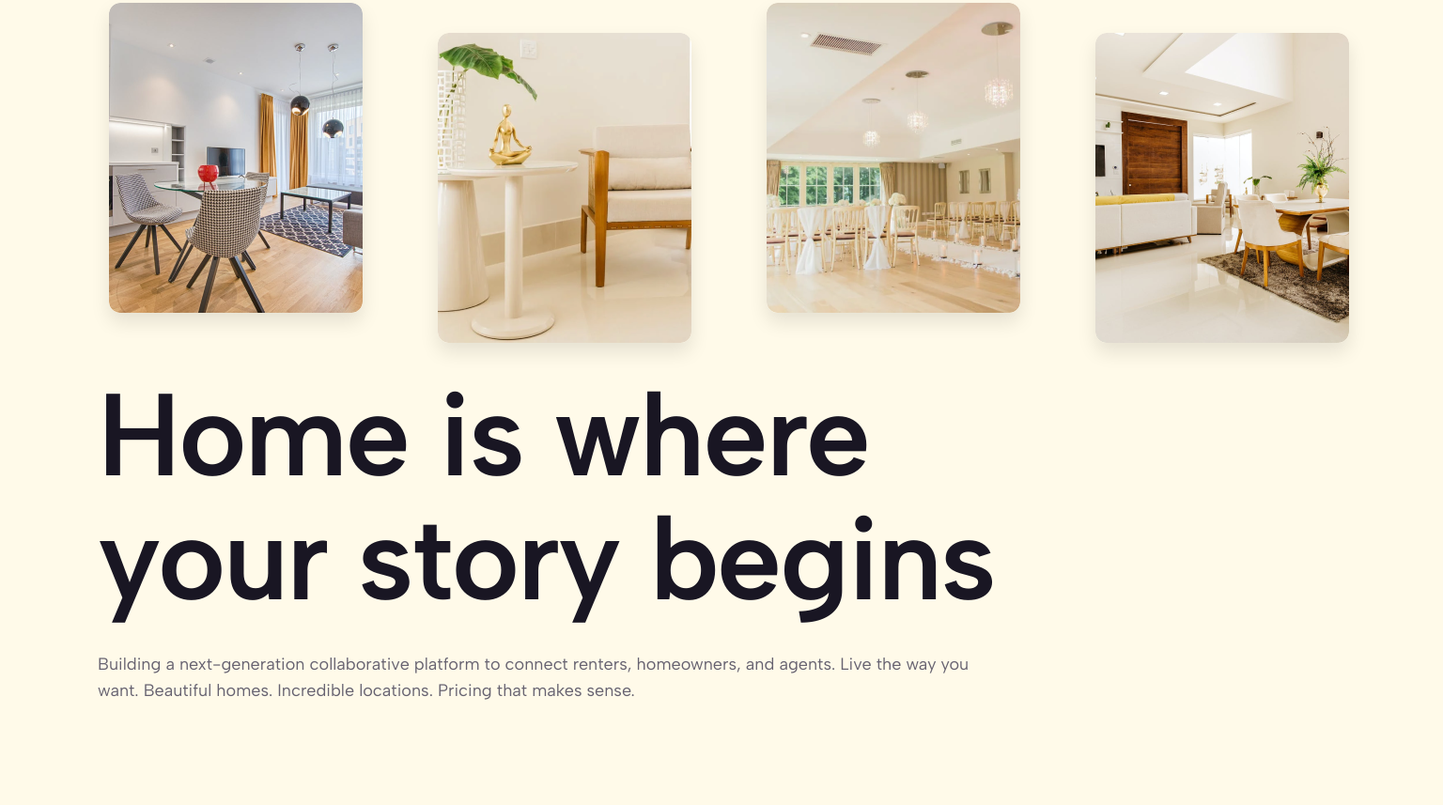
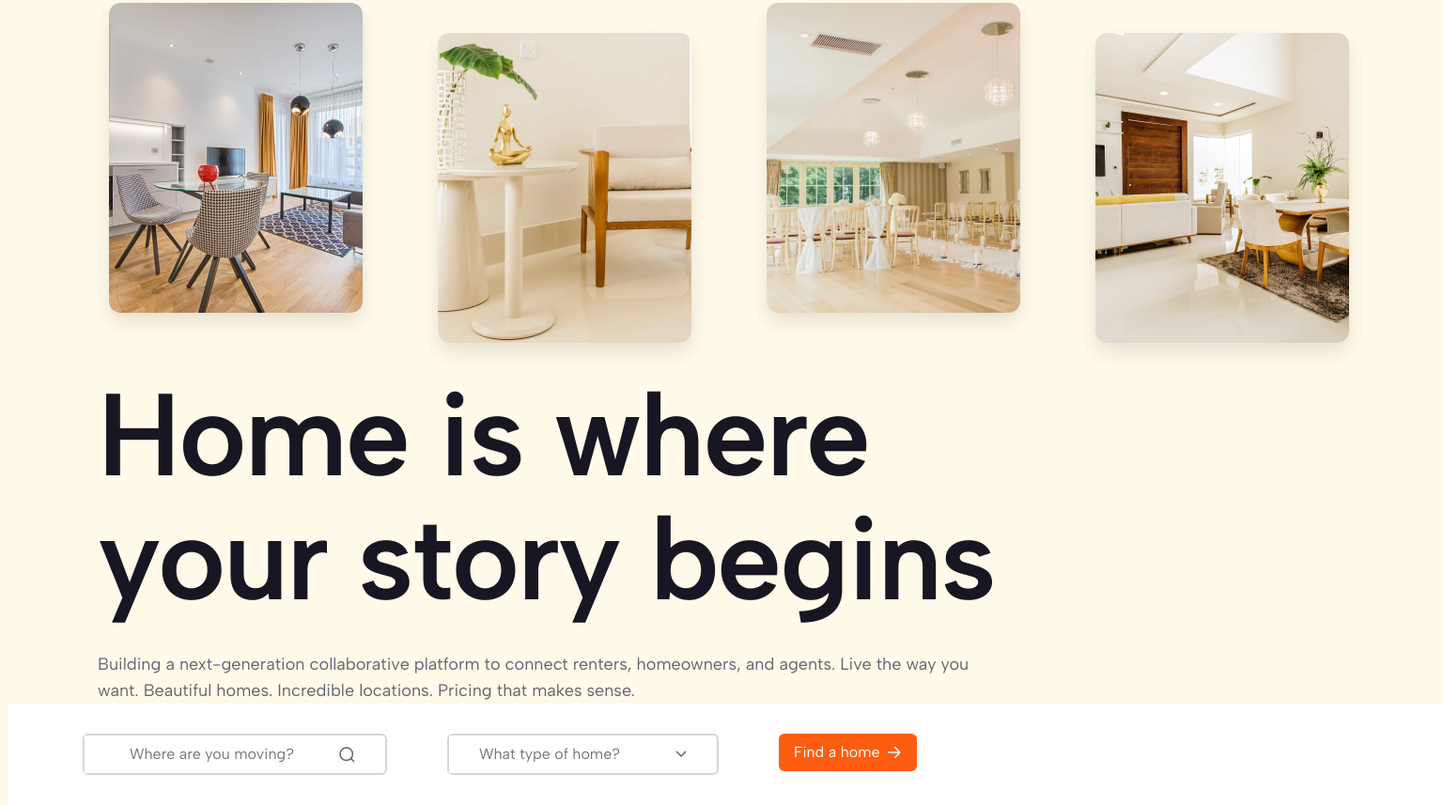
Before and after one commit to almondkiruthu/dwelling, a plain HTML site: page index.html in a window 1536 px wide. Shown: the part 165-1022 px from the top of the page at 94% size. Before the commit the page ends 914 px from the top, so only its background shows below. Drawn offline with Linux system fonts and the light colour scheme.

Commit message:
Built and styled the hero CTA

```diff
--- a/index.css
+++ b/index.css
@@ -302,6 +302,66 @@ Hero styles
     line-height: 1.75rem; /* 155.556% */
     padding-top: 2rem;
   }
+  .hero__cta {
+    display: flex;
+    column-gap: 4rem;
+    background-color: #fff;
+    padding-top: 2rem;
+    padding-bottom: 2rem;
+  }
+  .hero__search__holder {
+    display: flex;
+    align-items: center;
+    gap: 1rem;
+    border-radius: 6px;
+    border: 2px solid #d6d4dd;
+    margin-left: 5rem;
+  }
+  .hero__search {
+    border: none;
+    font-family: 'Albert Sans', sans-serif;
+    font-size: 1rem;
+    padding-top: 0.5rem;
+    padding-bottom: 0.5rem;
+    padding-left: 2rem;
+    padding-right: 2rem;
+  }
+  .hero__search::placeholder {
+    padding: 1rem;
+    width: 35rem;
+    box-sizing: border-box;
+  }
+  .search__icon {
+    padding-right: 2rem;
+  }
+  .hero__selector__holder {
+    display: flex;
+    align-items: center;
+    gap: 1rem;
+    border-radius: 6px;
+    border: 2px solid #d6d4dd;
+  }
+  .hero__selector {
+    border: none;
+    font-family: 'Albert Sans', sans-serif;
+    font-size: 1rem;
+    padding-top: 0.5rem;
+    padding-bottom: 0.5rem;
+    padding-left: 2rem;
+  }
+  .dropdown__icon {
+    padding-right: 2rem;
+  }
+  .hero__button {
+    display: flex;
+    align-items: center;
+    gap: 0.5rem;
+    background-color: #fd5d11;
+    color: #fff;
+    font-size: 1rem;
+    padding: 0.5rem 1rem;
+    border-radius: 6px;
+  }
 }
 
 /* *********************
--- a/index.html
+++ b/index.html
@@ -90,6 +90,67 @@
             sense.
           </p>
         </div>
+        <div class="hero__cta__holder">
+          <div class="hero__cta">
+            <div class="hero__search__holder">
+              <input
+                class="hero__search"
+                type="text"
+                placeholder="Where are you moving?"
+              />
+              <svg
+              class="search__icon"
+                xmlns="http://www.w3.org/2000/svg"
+                width="17"
+                height="17"
+                viewBox="0 0 17 17"
+                fill="none"
+              >
+                <path
+                  d="M16 16L12.4584 12.4521L16 16ZM14.4211 7.71053C14.4211 9.49027 13.7141 11.1971 12.4556 12.4556C11.1971 13.7141 9.49027 14.4211 7.71053 14.4211C5.93078 14.4211 4.22394 13.7141 2.96547 12.4556C1.707 11.1971 1 9.49027 1 7.71053C1 5.93078 1.707 4.22394 2.96547 2.96547C4.22394 1.707 5.93078 1 7.71053 1C9.49027 1 11.1971 1.707 12.4556 2.96547C13.7141 4.22394 14.4211 5.93078 14.4211 7.71053V7.71053Z"
+                  stroke="#666270"
+                  stroke-width="1.5"
+                  stroke-linecap="round"
+                />
+              </svg>
+            </div>
+            <div class="hero__selector__holder">
+              <input
+                class="hero__selector"
+                type="text"
+                placeholder="What type of home?"
+              />
+              <svg
+              class="dropdown__icon"
+                xmlns="http://www.w3.org/2000/svg"
+                width="12"
+                height="8"
+                viewBox="0 0 12 8"
+                fill="none"
+              >
+                <path d="M1 1L6 6L11 1" stroke="#666270" stroke-width="1.5" />
+              </svg>
+            </div>
+            <div class="hero__button__holder">
+              <button class="hero__button">
+                Find a home
+                <svg
+                  xmlns="http://www.w3.org/2000/svg"
+                  width="15"
+                  height="14"
+                  viewBox="0 0 15 14"
+                  fill="none"
+                >
+                  <path
+                    d="M0 7H13M13 7L7 1M13 7L7 13"
+                    stroke="white"
+                    stroke-width="1.5"
+                  />
+                </svg>
+              </button>
+            </div>
+          </div>
+        </div>
       </section>
       <!-- <section></section>
       <section></section>
```
